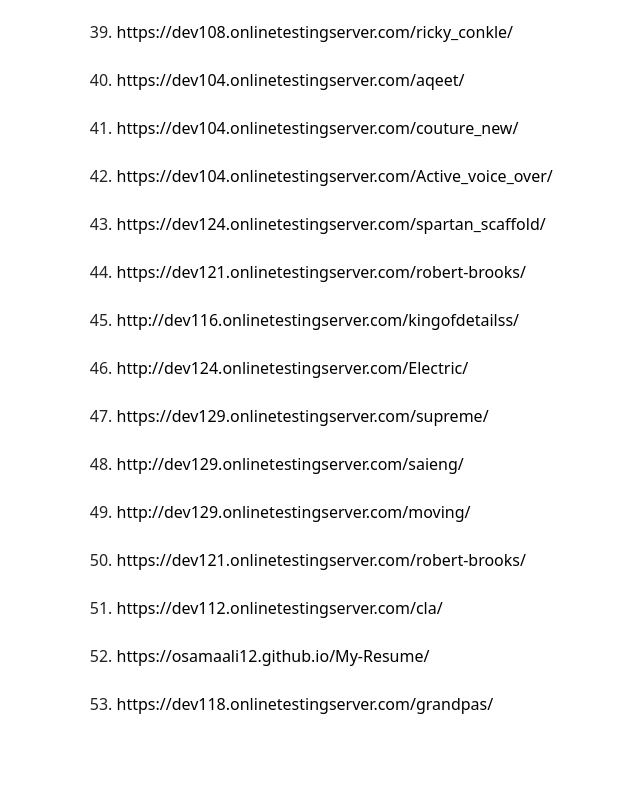
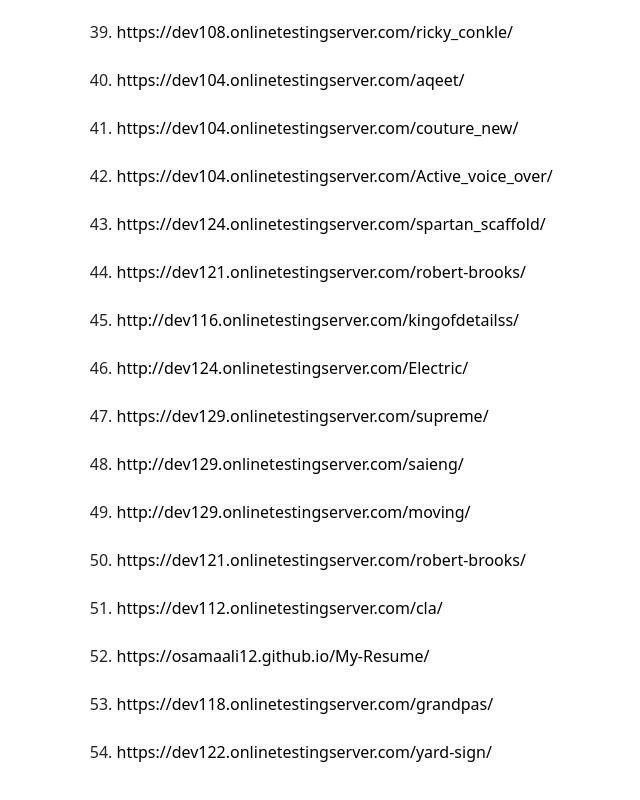
Before and after one commit to osamaali12/Portfolio-project, a plain HTML site: page index.html in a window 1280 px wide. Shown: the part 1920-2720 px from the top of the page, without its empty margins (304-944 px from the left). Before the commit the page ends 2676 px from the top, so only its background shows below. Drawn offline with nearby package versions, Linux system fonts and the light colour scheme.

Commit message:
Update index.html

```diff
--- a/index.html
+++ b/index.html
@@ -66,6 +66,7 @@
         <li><a href="https://dev112.onlinetestingserver.com/cla/">https://dev112.onlinetestingserver.com/cla/</a></li><br>
         <li><a href="https://osamaali12.github.io/My-Resume/">https://osamaali12.github.io/My-Resume/</a></li><br>
         <li><a href="https://dev118.onlinetestingserver.com/grandpas/">https://dev118.onlinetestingserver.com/grandpas/</a></li><br>
+        <li><a href="https://dev122.onlinetestingserver.com/yard-sign/">https://dev122.onlinetestingserver.com/yard-sign/</a></li><br>
   </ol>
 </div>
 
```
